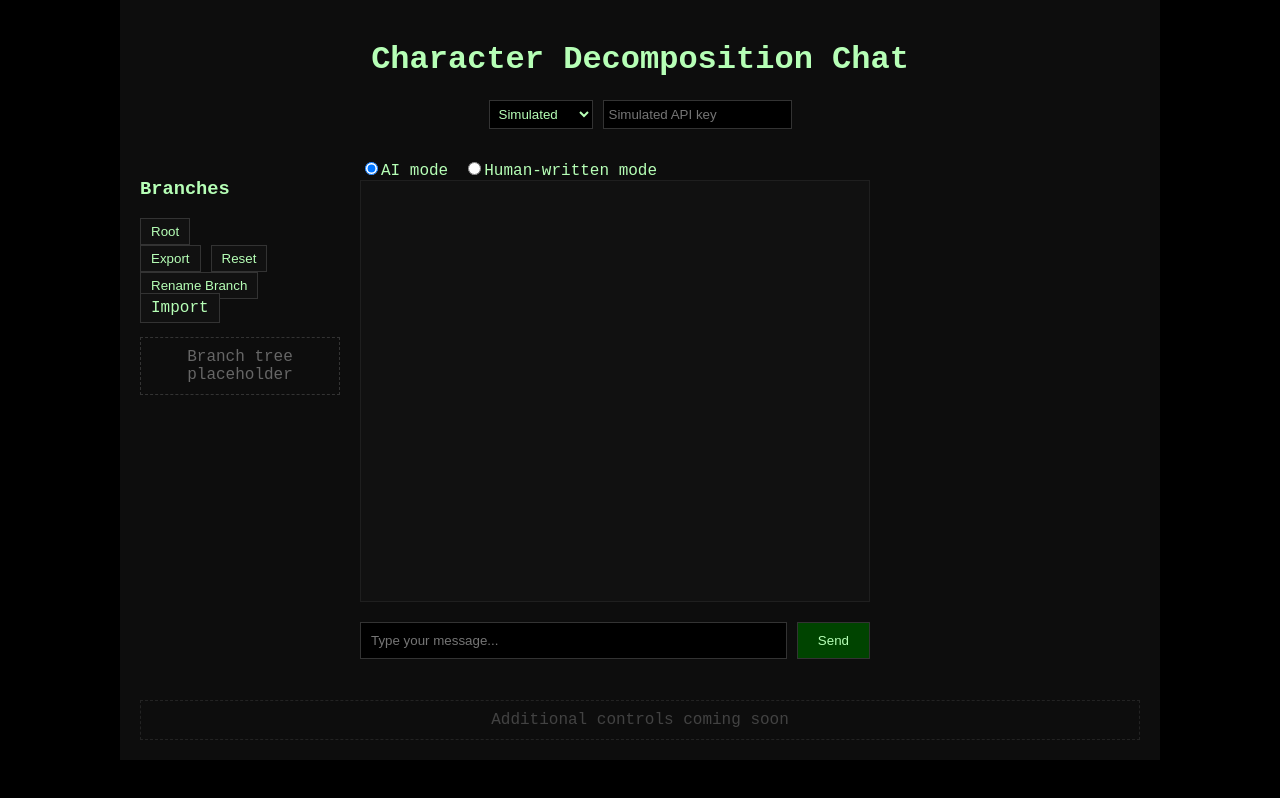
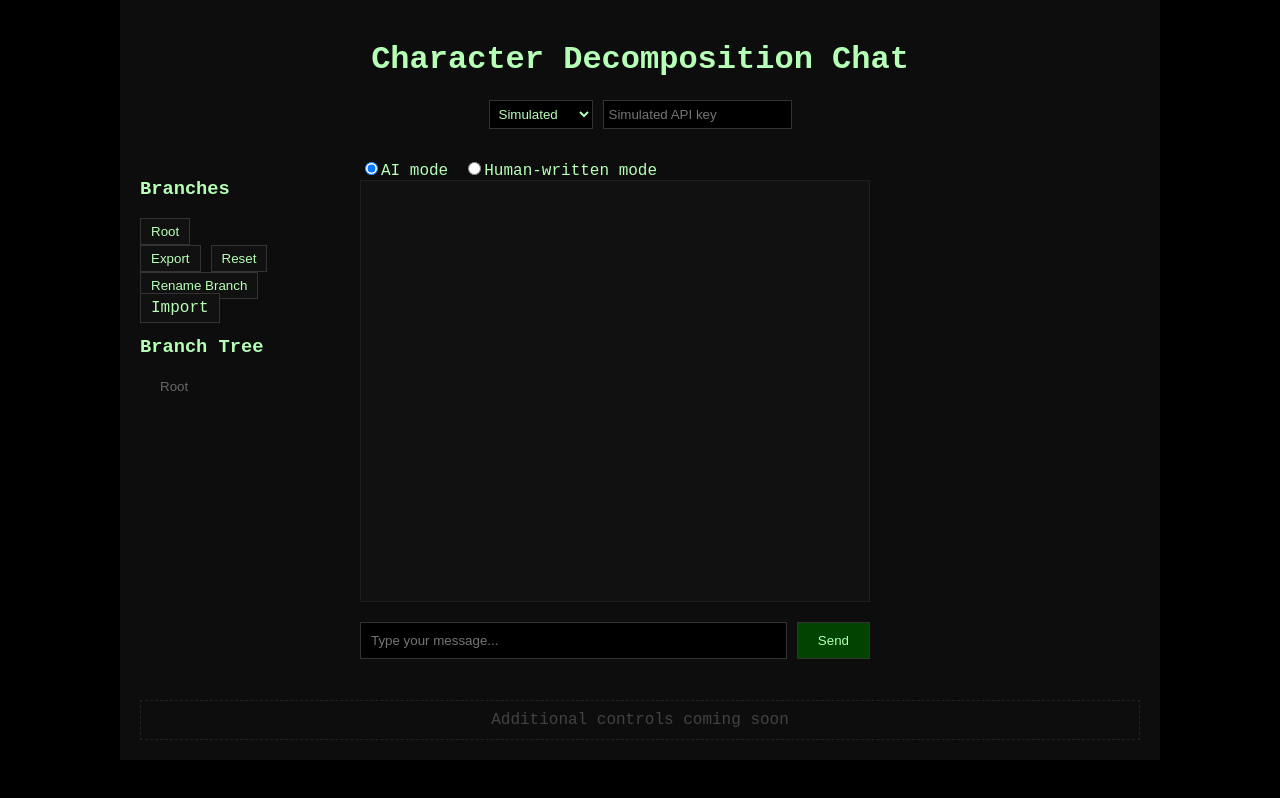
Before and after one commit to ajbr0wn/whoom, a React (Create React App) app in the folder frontend/: page / in a window 1280 px wide. Built offline with nearby package versions, Linux system fonts and the light colour scheme.

Commit message:
Document new branch tree

```diff
--- a/frontend/src/App.css
+++ b/frontend/src/App.css
@@ -154,3 +154,21 @@
   margin-top: 20px;
   color: #666;
 }
+
+.branch-tree ul {
+  list-style: none;
+  padding-left: 20px;
+}
+
+.branch-tree button {
+  background-color: transparent;
+  border: none;
+  color: #b6ffb6;
+  cursor: pointer;
+  padding: 2px 0;
+}
+
+.branch-tree button:disabled {
+  color: #666;
+  cursor: default;
+}
--- a/frontend/src/App.js
+++ b/frontend/src/App.js
@@ -193,6 +193,27 @@ function App() {
         }
     };
 
+    const renderBranchNode = (id) => {
+        const branch = branches.find(b => b.id === id);
+        if (!branch) return null;
+        const children = branches.filter(b => b.parentId === id);
+        return (
+            <li key={id}>
+                <button
+                    onClick={() => setCurrentBranchId(branch.id)}
+                    disabled={branch.id === currentBranchId}
+                >
+                    {branch.name || branch.id}
+                </button>
+                {children.length > 0 && (
+                    <ul>
+                        {children.map(child => renderBranchNode(child.id))}
+                    </ul>
+                )}
+            </li>
+        );
+    };
+
     return (
         <div className="App">
             <div className="layout">
@@ -243,7 +264,12 @@ function App() {
                             <span className="import-button">Import</span>
                         </label>
                     </div>
-                    <div className="future-placeholder">Branch tree placeholder</div>
+                    <div className="branch-tree">
+                        <h3>Branch Tree</h3>
+                        <ul>
+                            {renderBranchNode('root')}
+                        </ul>
+                    </div>
                 </div>
 
                 <main className="main-panel">
```
Also changed, not shown: 1 other file (tests, documents, lock files or other folders).
